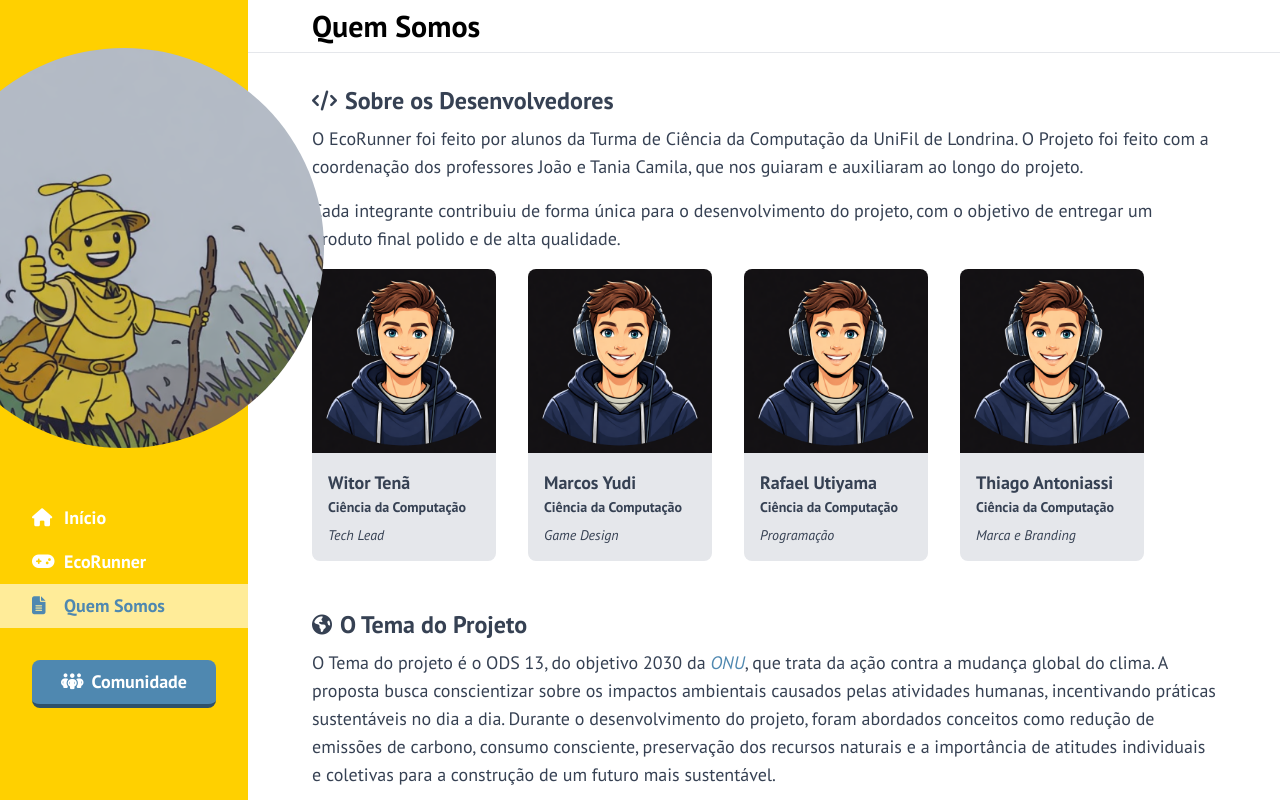
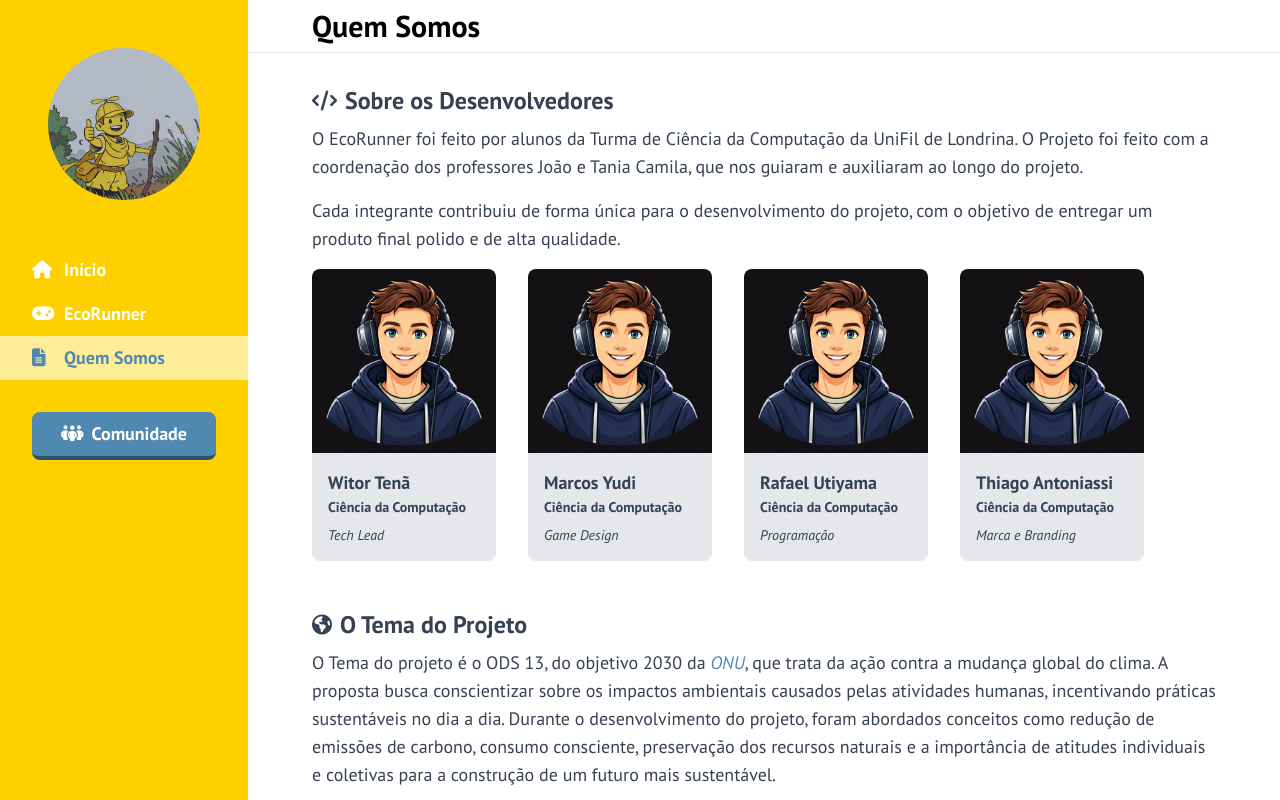
Before and after one commit to WitorDev/ecorunner_website, a plain HTML site: page about.html in a window 1280 px wide. Drawn offline with nearby package versions, Linux system fonts and the light colour scheme; a web font is replaced by a local one.

Commit message:
fixed sizing in guy image

```diff
--- a/about.html
+++ b/about.html
@@ -156,7 +156,7 @@
       class="bg-gold-500 text-white sm:w-62 h-full w-full fixed sm:static top-14 sm:top-0 left-0 z-50 -translate-x-full sm:translate-x-0 transition-transform duration-300"
     >
       <header class="p-12 w-full flex items-center justify-center">
-        <img src="images/guy.png" class="max-w-100 rounded-full" />
+        <img src="images/guy.png" class="rounded-full" />
       </header>
 
       <nav class="flex-1">
```
Also changed, not shown: community.html (+1 -1 lines), downloads.html (+1 -1 lines), game.html (+1 -1 lines), index.html (+1 -1 lines).
